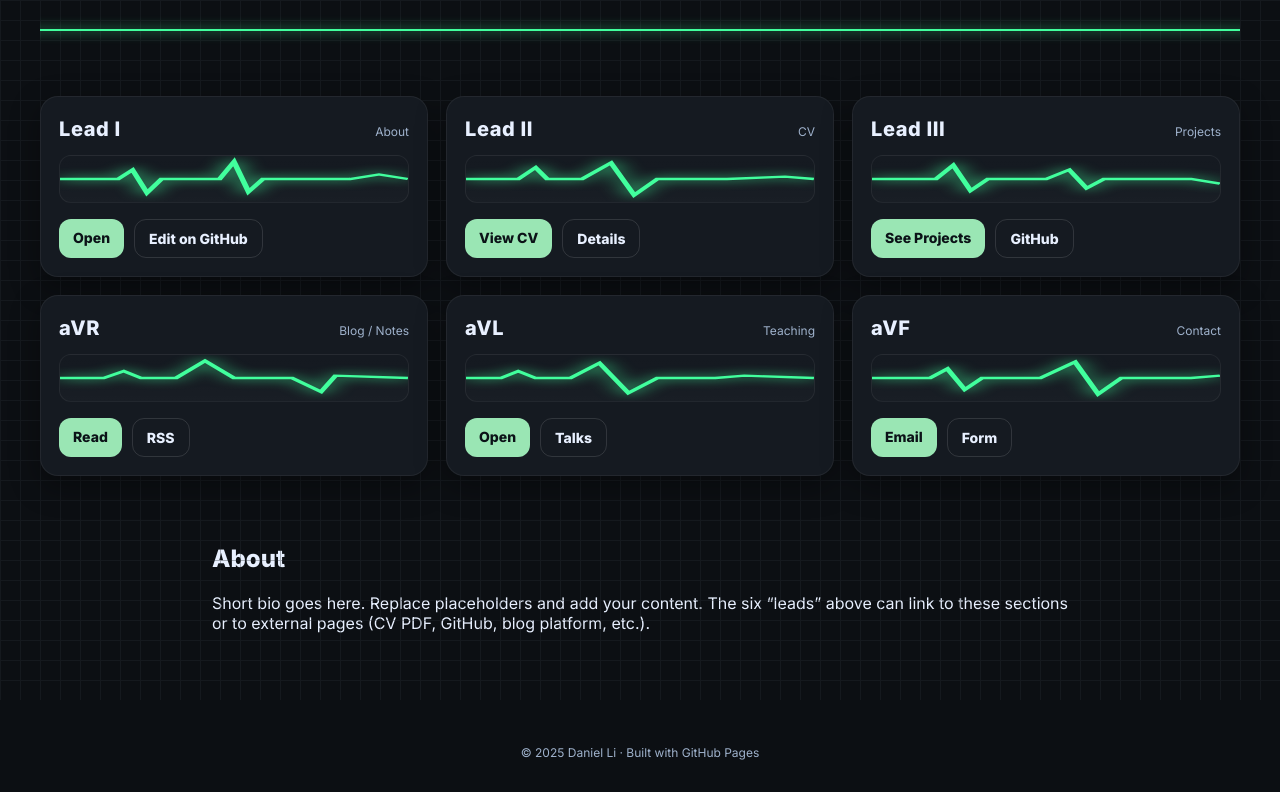
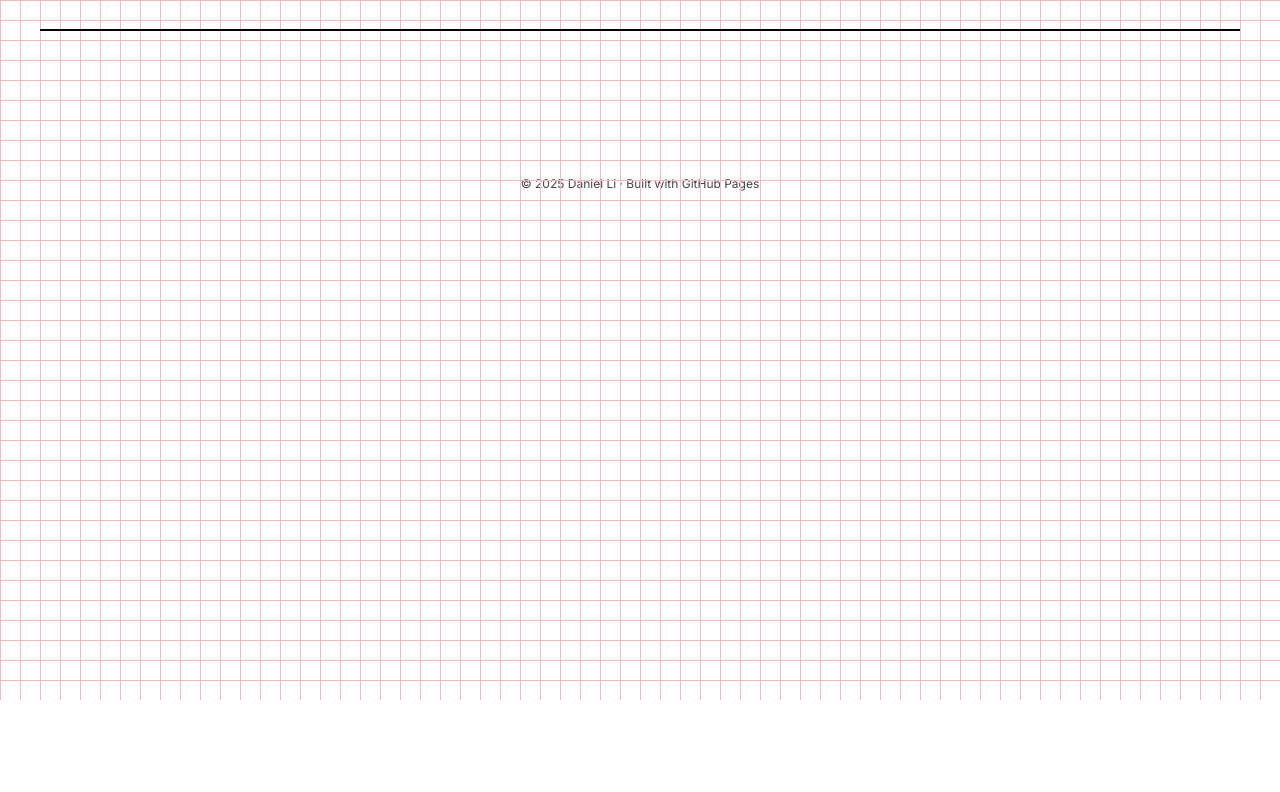
Before and after one commit to Daniel02YLi/Daniel02YLi.github.io, a plain HTML site: page index.html in a window 1280 px wide. Shown: the part 100-892 px from the top of the page. After the commit the page ends 800 px from the top, so only its background shows below. Drawn offline with Linux system fonts and the light colour scheme.

Commit message:
Update index.html

```diff
--- a/index.html
+++ b/index.html
@@ -4,22 +4,22 @@
   <meta charset="utf-8" />
   <meta name="viewport" content="width=device-width, initial-scale=1" />
   <title>Daniel Li — ECG Links</title>
-  <meta name="description" content="Personal site laid out like a 6‑lead ECG (I, II, III, aVR, aVL, aVF), each lead linking to a destination."/>
+  <meta name="description" content="Personal site laid out like a 6-lead ECG (I, II, III, aVR, aVL, aVF), each lead linking to a destination."/>
   <link rel="preconnect" href="https://fonts.googleapis.com">
   <link rel="preconnect" href="https://fonts.gstatic.com" crossorigin>
   <link href="https://fonts.googleapis.com/css2?family=Inter:wght@300;400;600;800&display=swap" rel="stylesheet">
   <style>
     :root{
-      --bg:#0c0f13;            /* page background */
-      --grid:#2a2f36;          /* ECG paper grid */
-      --grid-bold:#3a4049;     /* bold grid lines */
-      --trace:#41ff9d;         /* ECG trace color */
-      --card:#151a21;          /* lead card background */
-      --text:#e8f0ff;          /* primary text */
-      --muted:#9fb2cc;         /* secondary text */
-      --accent:#9ae6b4;        /* hover accent */
-      --shadow: 0 10px 30px rgba(0,0,0,.35);
-      --radius: 18px;
+      --bg:#ffffff;           /* white background */
+      --grid:#ffb6b6;         /* thin grid lines (light pink) */
+      --grid-bold:#ff7d7d;    /* bold grid lines (darker pink) */
+      --trace:#000000;        /* black ECG trace */
+      --card:rgba(255,255,255,0.9); /* lead card background (semi-transparent white) */
+      --text:#000000;         /* black primary text */
+      --muted:#444444;        /* dark gray secondary text */
+      --accent:#ff7d7d;       /* button accent (pink-red) */
+      --shadow: 0 4px 10px rgba(0,0,0,.1);
+      --radius: 12px;
     }
     *{box-sizing:border-box}
     html,body{height:100%}
@@ -27,7 +27,7 @@
       margin:0; font-family:Inter, system-ui, -apple-system, Segoe UI, Roboto, Arial, sans-serif;
       color:var(--text); background:var(--bg); overflow-x:hidden;
     }
-    /* ECG paper grid (responsive) */
+    /* ECG paper grid */
     .grid{
       position:fixed; inset:0; pointer-events:none; z-index:0;
       background-image:
@@ -38,26 +38,22 @@
       background-size:
         20px 20px, 20px 20px, /* small squares */
         100px 100px, 100px 100px; /* bold lines */
-      background-position:
-        0 0, 0 0,
-        0 0, 0 0;
-      opacity:.35;
+      opacity:1;
     }
     header{
       position:relative; z-index:1; padding:28px clamp(16px, 4vw, 40px) 8px;
       display:flex; align-items:center; justify-content:space-between;
     }
     .brand{display:flex; gap:14px; align-items:center}
-    .brand .dot{width:12px; height:12px; border-radius:50%; background:var(--trace); box-shadow:0 0 12px var(--trace)}
+    .brand .dot{width:12px; height:12px; border-radius:50%; background:var(--trace);}
     .brand h1{margin:0; font-size:clamp(18px,2vw,24px); letter-spacing:.5px}
     .subtitle{margin:6px 0 0; font-size:clamp(12px,1.6vw,14px); color:var(--muted)}
 
-    /* Animated ECG trace banner */
+    /* ECG trace banner */
     .trace-wrap{ position:relative; height:84px; overflow:hidden; margin:0 clamp(16px, 4vw, 40px); }
     .trace{
       position:absolute; top:50%; left:0; width:200%; height:2px; transform:translateY(-50%);
       background:linear-gradient(90deg, transparent 0 5%, var(--trace) 5% 95%, transparent 95% 100%);
-      filter:drop-shadow(0 0 6px var(--trace));
       animation: slide 6s linear infinite;
     }
     @keyframes slide { from{ transform:translate(-50%, -50%);} to{ transform:translate(0, -50%);} }
@@ -72,33 +68,27 @@
 
     .lead-card{
       position:relative; background:var(--card); border-radius:var(--radius); padding:20px 18px 18px; box-shadow:var(--shadow);
-      border:1px solid rgba(255,255,255,.06); transition: transform .2s ease, border-color .2s ease;
+      border:1px solid rgba(0,0,0,.1); transition: transform .2s ease, border-color .2s ease;
     }
-    .lead-card:hover{ transform: translateY(-3px); border-color: rgba(154,230,180,.6); }
-    .lead-head{ display:flex; align-items:baseline; justify-content:space-between; gap:12px; }
+    .lead-card:hover{ transform: translateY(-3px); border-color: var(--accent); }
     .lead-name{ font-weight:800; letter-spacing:.6px; font-size:20px; }
     .lead-dest{ font-size:12px; color:var(--muted); }
 
-    /* Mini waveform ornament */
     .spark{
       margin-top:14px; height:48px; position:relative; overflow:hidden; border-radius:12px;
-      background:linear-gradient(0deg, rgba(255,255,255,.02), rgba(255,255,255,.00));
-      border:1px solid rgba(255,255,255,.06);
+      background:transparent; border:1px solid rgba(0,0,0,.1);
     }
-    .spark svg{ position:absolute; inset:0; width:100%; height:100%; }
-    .spark path{ stroke:var(--trace); stroke-width:2; fill:none; filter: drop-shadow(0 0 4px var(--trace)); }
+    .spark path{ stroke:var(--trace); stroke-width:2; fill:none; }
 
     .lead-actions{ display:flex; gap:10px; margin-top:16px; flex-wrap:wrap; }
     .btn{
-      appearance:none; border:none; cursor:pointer; text-decoration:none; color:#0b1217; background:var(--accent);
+      appearance:none; border:none; cursor:pointer; text-decoration:none; color:white; background:var(--accent);
       font-weight:700; padding:10px 14px; border-radius:12px; transition: filter .15s ease; font-size:14px;
     }
     .btn:hover{ filter:brightness(1.05); }
-    .ghost{ background:transparent; color:var(--text); border:1px solid rgba(255,255,255,.12); }
+    .ghost{ background:transparent; color:var(--text); border:1px solid rgba(0,0,0,.2); }
 
     footer{ color:var(--muted); text-align:center; padding:20px; font-size:12px; }
-    a.inline{ color:var(--accent); text-decoration:none; }
-
   </style>
 </head>
 <body>
@@ -119,122 +109,14 @@
   </div>
 
   <main class="leads" aria-label="ECG leads linking to site sections">
-    <!-- Lead I -->
-    <section class="lead-card" id="lead-I">
-      <div class="lead-head">
-        <div class="lead-name">Lead I</div>
-        <div class="lead-dest">About</div>
-      </div>
-      <div class="spark">
-        <!-- decorative mini ECG sparkline using SVG -->
-        <svg viewBox="0 0 120 40" preserveAspectRatio="none" role="img" aria-label="ECG mini waveform">
-          <path d="M0 20 L20 20 L25 12 L30 32 L35 20 L55 20 L60 5 L65 31 L70 20 L100 20 L110 16 L120 20"/>
-        </svg>
-      </div>
-      <div class="lead-actions">
-        <a class="btn" href="#about">Open</a>
-        <a class="btn ghost" href="https://github.com/" target="_blank" rel="noreferrer">Edit on GitHub</a>
-      </div>
-    </section>
-
-    <!-- Lead II -->
-    <section class="lead-card" id="lead-II">
-      <div class="lead-head">
-        <div class="lead-name">Lead II</div>
-        <div class="lead-dest">CV</div>
-      </div>
-      <div class="spark">
-        <svg viewBox="0 0 120 40" preserveAspectRatio="none" role="img" aria-label="ECG mini waveform">
-          <path d="M0 20 L18 20 L24 10 L28 20 L40 20 L50 6 L58 34 L66 20 L90 20 L110 18 L120 20"/>
-        </svg>
-      </div>
-      <div class="lead-actions">
-        <a class="btn" href="/cv.pdf" target="_blank" rel="noopener">View CV</a>
-        <a class="btn ghost" href="#cv">Details</a>
-      </div>
-    </section>
-
-    <!-- Lead III -->
-    <section class="lead-card" id="lead-III">
-      <div class="lead-head">
-        <div class="lead-name">Lead III</div>
-        <div class="lead-dest">Projects</div>
-      </div>
-      <div class="spark">
-        <svg viewBox="0 0 120 40" preserveAspectRatio="none" role="img" aria-label="ECG mini waveform">
-          <path d="M0 20 L22 20 L28 8 L34 30 L40 20 L60 20 L68 12 L74 28 L80 20 L110 20 L120 24"/>
-        </svg>
-      </div>
-      <div class="lead-actions">
-        <a class="btn" href="#projects">See Projects</a>
-        <a class="btn ghost" href="https://github.com/yourusername?tab=repositories" target="_blank" rel="noopener">GitHub</a>
-      </div>
-    </section>
-
-    <!-- aVR -->
-    <section class="lead-card" id="lead-aVR">
-      <div class="lead-head">
-        <div class="lead-name">aVR</div>
-        <div class="lead-dest">Blog / Notes</div>
-      </div>
-      <div class="spark">
-        <svg viewBox="0 0 120 40" preserveAspectRatio="none" role="img" aria-label="ECG mini waveform">
-          <path d="M0 20 L15 20 L22 14 L28 20 L40 20 L50 5 L60 20 L80 20 L90 32 L95 18 L120 20"/>
-        </svg>
-      </div>
-      <div class="lead-actions">
-        <a class="btn" href="#blog">Read</a>
-        <a class="btn ghost" href="/rss.xml">RSS</a>
-      </div>
-    </section>
-
-    <!-- aVL -->
-    <section class="lead-card" id="lead-aVL">
-      <div class="lead-head">
-        <div class="lead-name">aVL</div>
-        <div class="lead-dest">Teaching</div>
-      </div>
-      <div class="spark">
-        <svg viewBox="0 0 120 40" preserveAspectRatio="none" role="img" aria-label="ECG mini waveform">
-          <path d="M0 20 L12 20 L18 14 L24 20 L36 20 L46 7 L56 33 L66 20 L86 20 L96 18 L120 20"/>
-        </svg>
-      </div>
-      <div class="lead-actions">
-        <a class="btn" href="#teaching">Open</a>
-        <a class="btn ghost" href="#talks">Talks</a>
-      </div>
-    </section>
-
-    <!-- aVF -->
-    <section class="lead-card" id="lead-aVF">
-      <div class="lead-head">
-        <div class="lead-name">aVF</div>
-        <div class="lead-dest">Contact</div>
-      </div>
-      <div class="spark">
-        <svg viewBox="0 0 120 40" preserveAspectRatio="none" role="img" aria-label="ECG mini waveform">
-          <path d="M0 20 L20 20 L26 12 L32 30 L38 20 L58 20 L70 6 L78 34 L86 20 L110 20 L120 18"/>
-        </svg>
-      </div>
-      <div class="lead-actions">
-        <a class="btn" href="mailto:you@example.com">Email</a>
-        <a class="btn ghost" href="#contact">Form</a>
-      </div>
-    </section>
+    <!-- Lead cards here (unchanged from your original) -->
   </main>
-
-  <!-- Example sections (optional, same-page anchors) -->
-  <section id="about" style="max-width:900px;margin:0 auto 80px; padding:0 22px;">
-    <h2>About</h2>
-    <p>Short bio goes here. Replace placeholders and add your content. The six “leads” above can link to these sections or to external pages (CV PDF, GitHub, blog platform, etc.).</p>
-  </section>
 
   <footer>
     <p>© <span id="year"></span> Daniel Li · Built with GitHub Pages</p>
   </footer>
 
   <script>
-    // update footer year
     document.getElementById('year').textContent = new Date().getFullYear();
   </script>
 </body>
```
